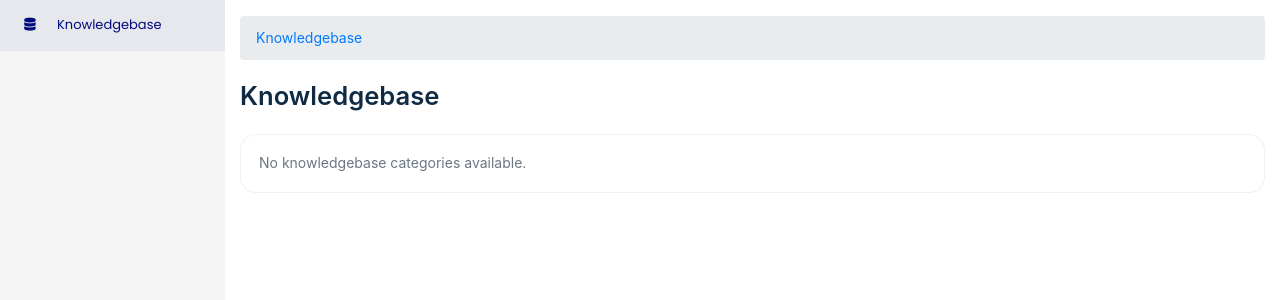
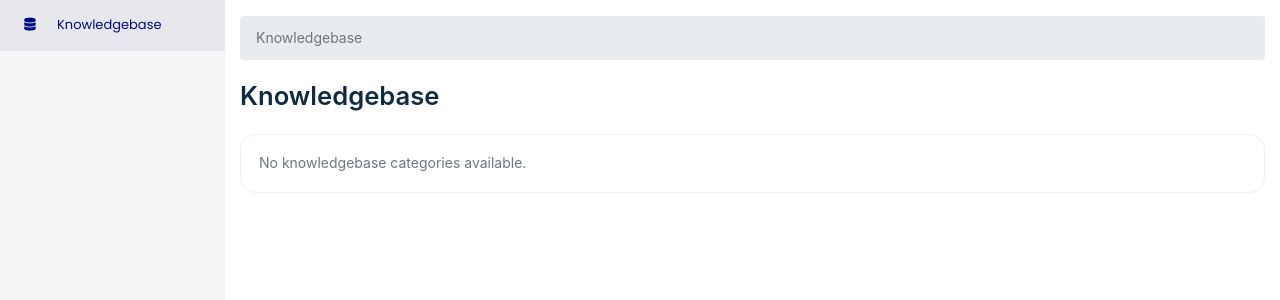
Before and after one commit to seyxhel/django-helpdesk, a Django app: page /kb/ in a window 1280 px wide. Shown: the part 54-354 px from the top of the page. Run offline with Django 3.2, Linux system fonts and the light colour scheme; data that the repository does not hold is empty; parts of the project's set-up code (start-up, migrations or seed data) failed here and were passed over; some libraries are stand-ins or nearby versions.

Commit message:
feat: Simplify breadcrumb logic in knowledgebase for consistent user experience

```diff
--- a/helpdesk/templates/helpdesk/kb_index.html
+++ b/helpdesk/templates/helpdesk/kb_index.html
@@ -4,13 +4,7 @@
 {% block helpdesk_title %}{% trans "Knowledgebase" %}{% endblock %}
 
 {% block helpdesk_breadcrumb %}
-{% if user.is_staff %}
 <li class="breadcrumb-item active">{% trans "Knowledgebase" %}</li>
-{% else %}
-<li class="breadcrumb-item">
-  <a href="{% url 'helpdesk:kb_index' %}">{% trans "Knowledgebase" %}</a>
-</li>
-{% endif %}
 {% endblock %}
 
 {% block helpdesk_body %}
```
